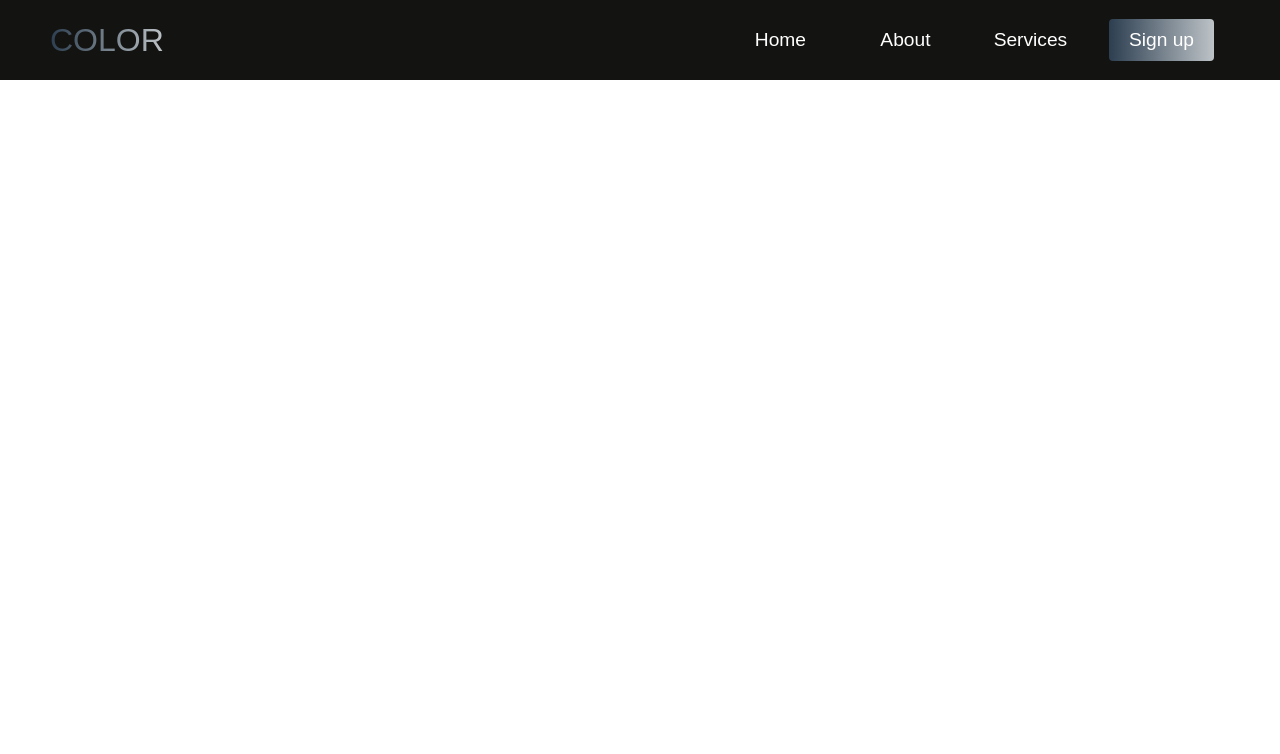
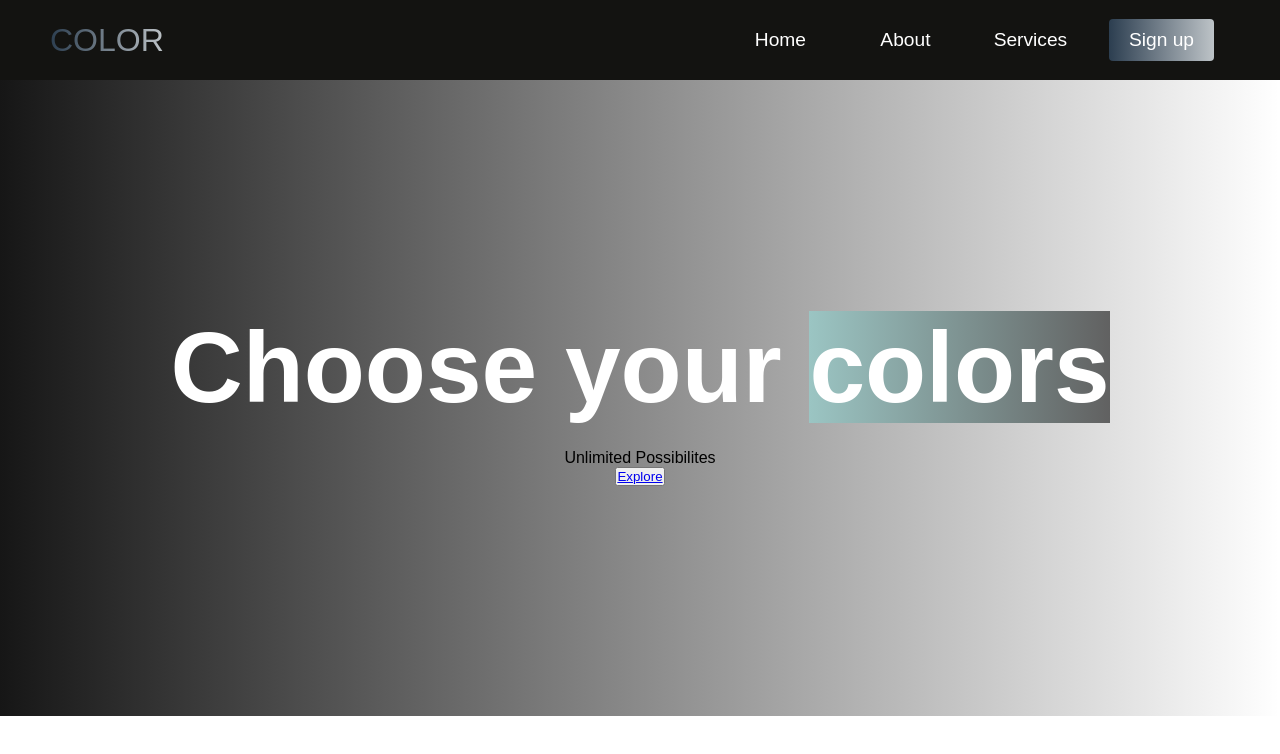
Before and after one commit to DanDan12011/ScrollWebsite, a plain HTML site: page index.html in a window 1280 px wide. Drawn offline with Linux system fonts and the light colour scheme.

Commit message:
backgorund gradient

```diff
--- a/index.html
+++ b/index.html
@@ -33,6 +33,15 @@
             </ul>
         </div>
         </nav>
+
+        <!-- Hero Section  -->
+        <div class="hero" id="home">
+            <div class="hero__container">
+               <h1 class="hero__heading">Choose your <span>colors</span></h1>
+               <p class="hero__description">Unlimited Possibilites</p>
+               <button class="main__btn"><a href="#">Explore</a></button>
+            </div>
+        </div>
         <script src="app.js"></script>
 </body>
 </html>
--- a/styles.css
+++ b/styles.css
@@ -192,3 +192,35 @@
     }
 
 }
+
+/* Hero Section */
+.hero {
+    background: #0000;
+    background: linear-gradient(to right, #161616, #0000);
+    padding: 200px 0;
+}
+
+.hero__container {
+    display: flex;
+    flex-direction: column;
+    justify-content: center;
+    align-items: center;
+    max-width: 1200px;
+    margin: 0 auto;
+    height: 90%;
+    text-align: center;
+    padding: 30px;
+}
+
+.hero__heading {
+    font-size: 100px;
+    margin-bottom: 24px;
+    color: #fff;
+}
+
+.hero__heading span {
+background: #616161;  /* fallback for old browsers */
+background: -webkit-linear-gradient(to right, #9bc5c3, #616161);  /* Chrome 10-25, Safari 5.1-6 */
+background: linear-gradient(to right, #9bc5c3, #616161); /* W3C, IE 10+/ Edge, Firefox 16+, Chrome 26+, Opera 12+, Safari 7+ */
+
+}
```
